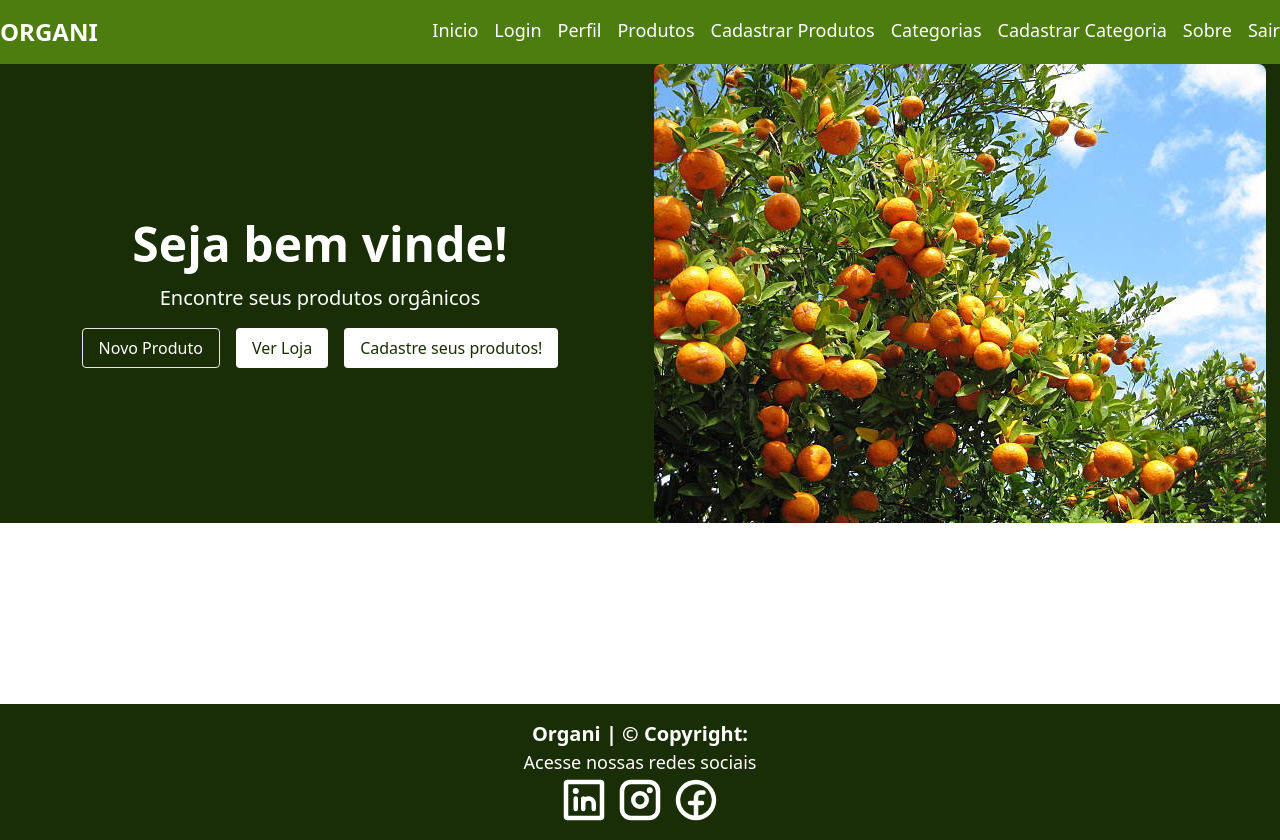
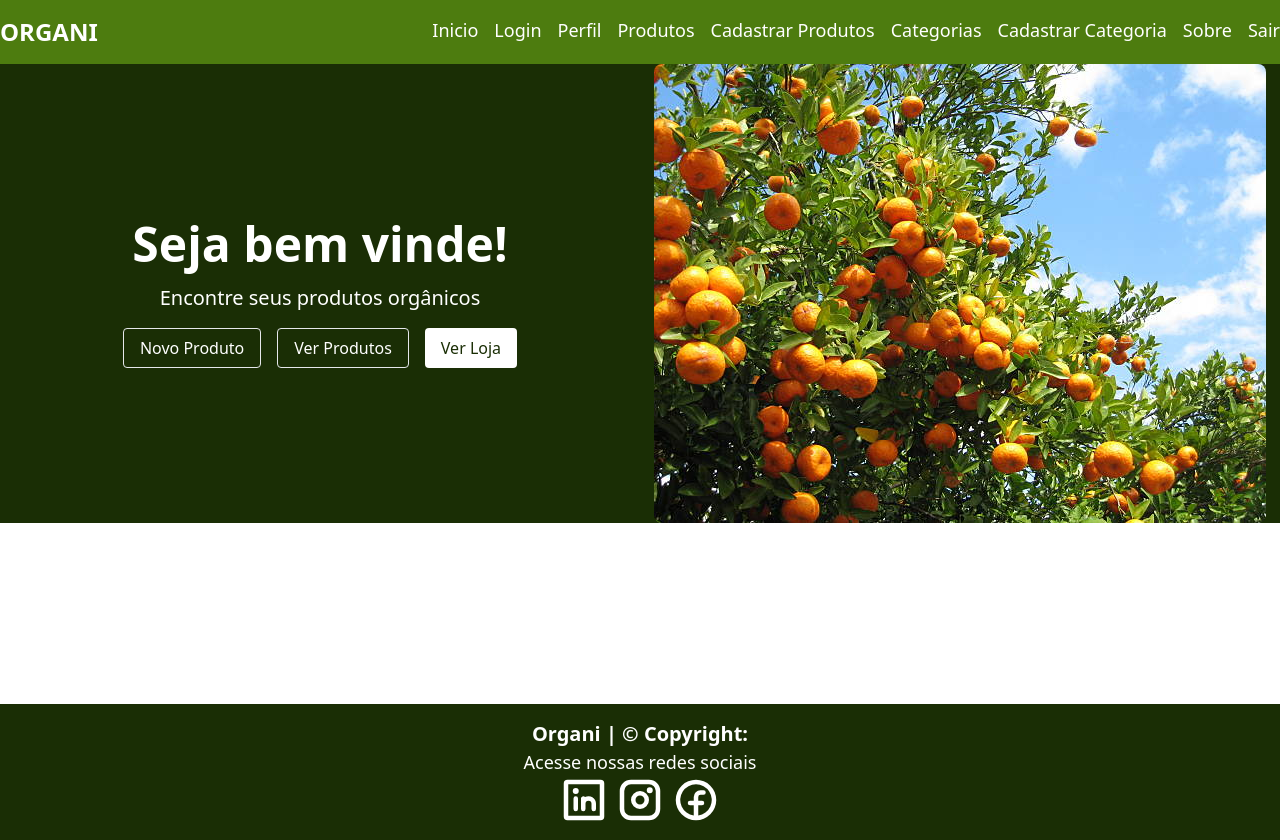
Before and after one commit to thayrun/FrontEnd, a React (Vite) app: page /home in a window 1280 px wide. Built offline with nearby package versions, Linux system fonts and the light colour scheme.

Commit message:
Correção nos componentes ModalProduto e Home.tsx

```diff
--- a/src/components/produtos/modalProduto/ModalProduto.tsx
+++ b/src/components/produtos/modalProduto/ModalProduto.tsx
@@ -5,6 +5,7 @@ import 'reactjs-popup/dist/index.css';
 import Popup from 'reactjs-popup';
 
 import './ModalProduto.css'
+import ListaProdutos from '../listaProdutos/listaProdutos';
 
 function ModalProduto() {
   return (
@@ -15,6 +16,12 @@ function ModalProduto() {
           <FormularioProduto />
         </div>
       </Popup>
+      <Popup
+      trigger={<button className='border rounded px-4 hover:bg-white hover:text-indigo-800'>Ver Produtos</button>} modal>
+        <div>
+          <ListaProdutos />
+        </div>
+      </Popup>
     </>
   );
 }
--- a/src/pages/home/Home.tsx
+++ b/src/pages/home/Home.tsx
@@ -2,6 +2,7 @@
 import './Home.css';
 import homeLogo from '../../assets/images/Home.jpg'
 import ModalProduto from '../../components/produtos/modalProduto/ModalProduto';
+import {Link} from 'react-router-dom';
 
 function Home() {
     return (
@@ -15,9 +16,11 @@ function Home() {
               <div className="flex justify-around gap-4">
 
                 <ModalProduto />
-                <button className='rounded bg-white text-lime-950 py-2 px-4'>Ver Loja</button>
 
-                <button className='rounded bg-white text-lime-950 py-2 px-4'>Cadastre seus produtos!</button>
+                <Link to='/produtos'>
+                  <button className='rounded bg-white text-lime-950 py-2 px-4'>Ver Loja</button>
+                </Link>
+
               </div>
             </div>
 
```
